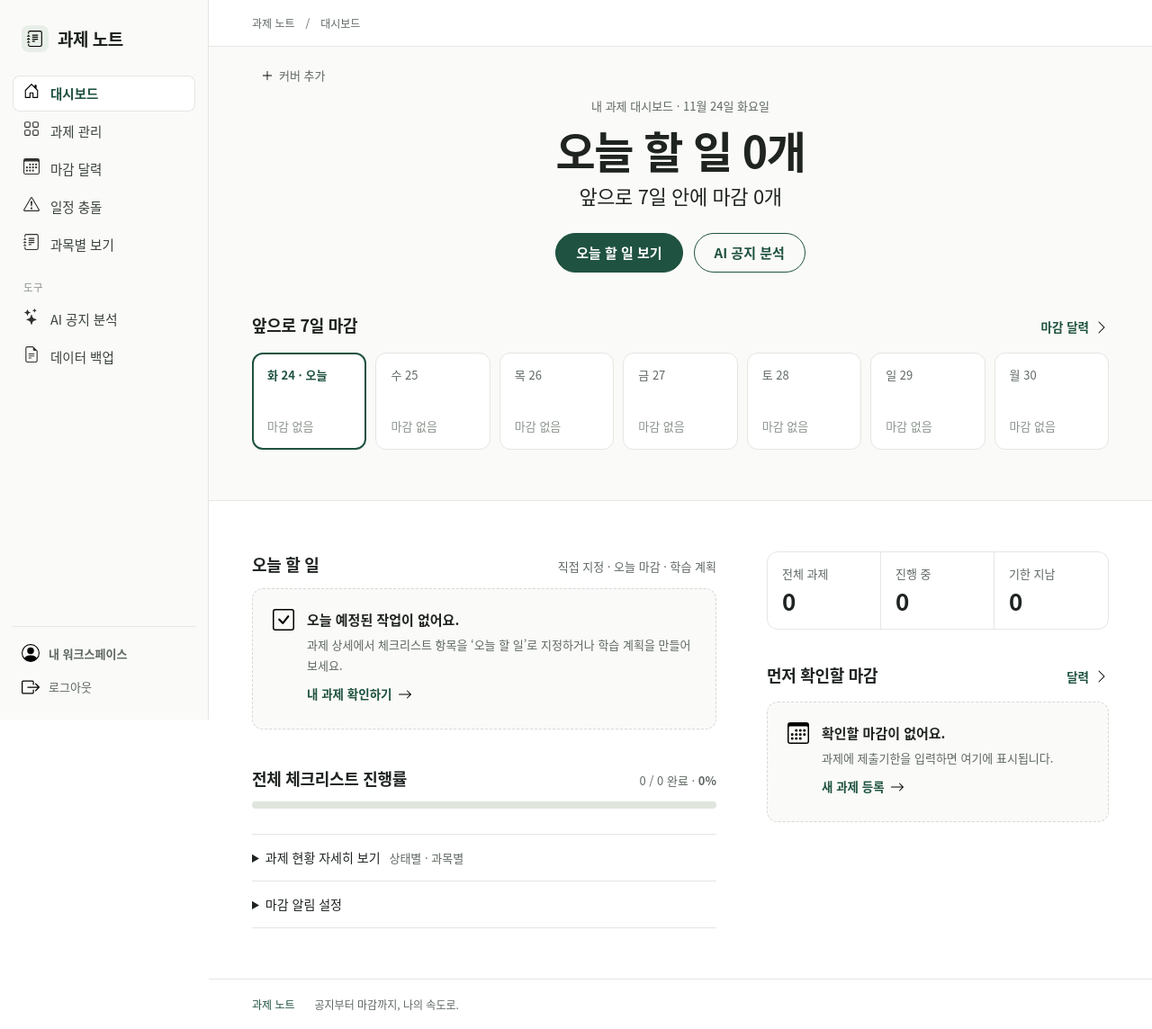
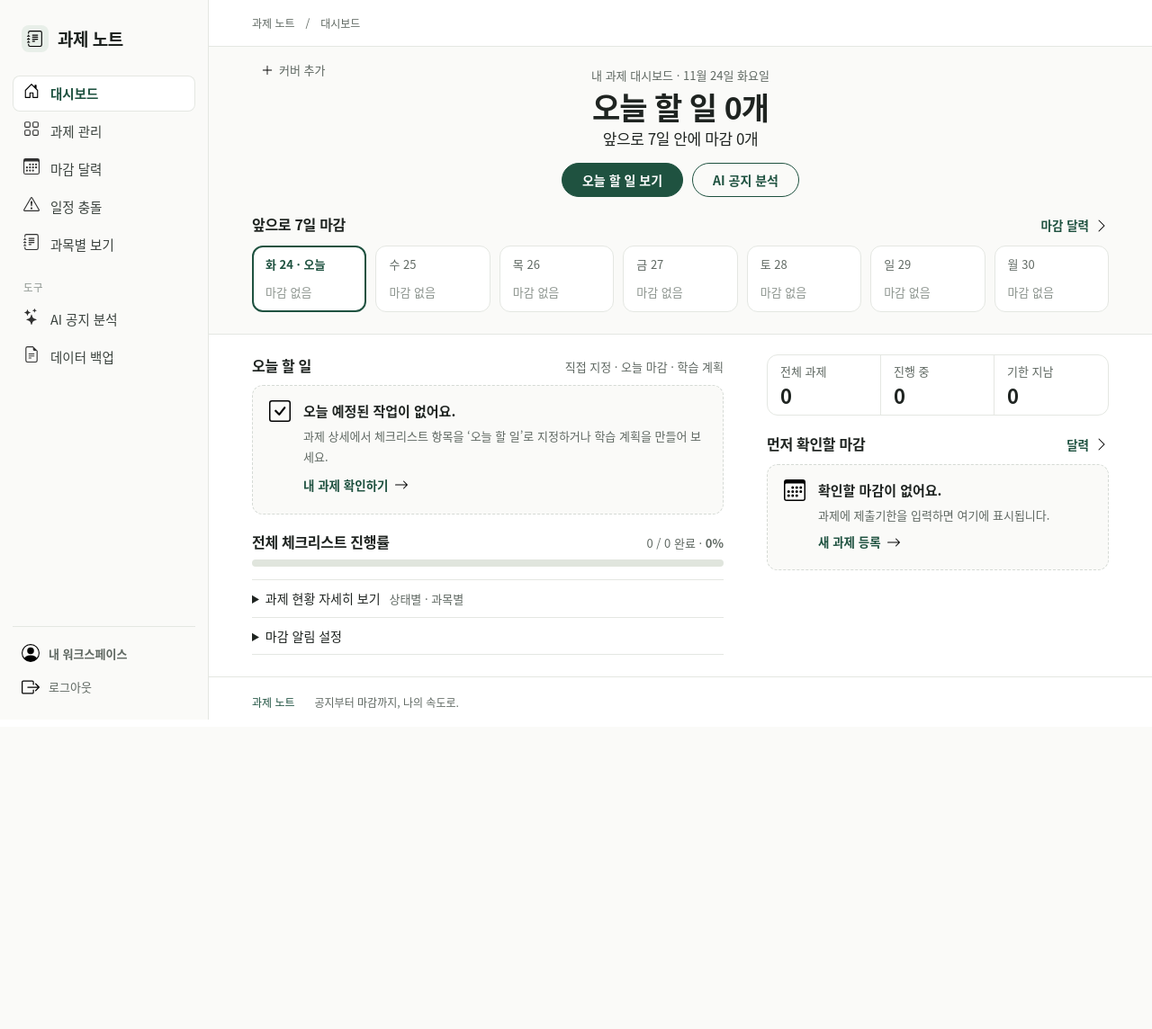
Before and after one commit to jongjong123alt/3rd-, a Flask app: page / in a window 1280 px wide. Shown: the whole page at 90% size. After the commit the page ends 800 px from the top, so only its background shows below. Run offline with Flask 3, Linux system fonts and the light colour scheme; the visitor is signed in with stand-in values (Sample User, id 1); data that the repository does not hold is empty.

Commit message:
Dashboard: compact spacing so all sections fit one screen
At 1440x900 and 1920x950 the hero, 7-day cards, today list, progress,
disclosures, summary and deadline timeline are all visible without
scrolling (sample data: 3 today items, 4 deadlines).

Co-Authored-By: Claude Opus 5.5 <noreply@anthropic.com>
Claude-Session: https://claude.ai/code/session_01T2rAALM4oYqPUfs2fbHRnG

```diff
--- a/static/css/ui.css
+++ b/static/css/ui.css
@@ -814,6 +814,117 @@ h3 {
   border-top: 1px solid var(--line);
 }
 
+/* ---------- Dashboard: compact so every section fits one screen ---------- */
+.dash .tile-inner {
+  padding-top: 22px;
+  padding-bottom: 24px;
+}
+.dash-hero h1 {
+  font-size: 34px;
+  letter-spacing: -1px;
+  margin: 4px 0 2px;
+}
+.dash-hero .workspace-eyebrow {
+  margin: 0;
+}
+.dash-tagline {
+  font-size: 17px;
+}
+.dash-actions {
+  margin: 14px 0 18px;
+  gap: 10px;
+}
+.dash-actions .pill {
+  min-height: 38px;
+  font-size: 14px;
+  padding-block: 6px;
+}
+.dash-section-head {
+  margin-bottom: 8px;
+}
+.dash-section-head h2 {
+  font-size: 16px;
+}
+.dash-section-head .text-link {
+  min-height: 28px;
+}
+.week-day a {
+  height: 100%;
+  box-sizing: border-box;
+  min-height: 74px;
+  gap: 8px;
+  padding: 10px 14px;
+}
+.week-day.week-today a {
+  padding: 9px 13px;
+}
+.week-day-count strong {
+  font-size: 24px;
+}
+.cover-add {
+  top: 10px;
+}
+.page-cover-actions {
+  top: 10px;
+}
+.cover-panel {
+  top: 46px;
+}
+.dash .tile-light .tile-inner {
+  padding-top: 22px;
+}
+.dash-grid {
+  gap: 48px;
+}
+.today-row {
+  padding: 4px 0;
+}
+.today-row a {
+  gap: 0;
+}
+.dash .overview-empty {
+  padding: 16px 18px;
+}
+.dash-progress {
+  margin-top: 18px;
+}
+.dash-progress .dash-section-head {
+  margin-bottom: 6px;
+}
+.dash .overview-disclosures {
+  margin-top: 14px;
+}
+.dash .overview-disclosures > details > summary {
+  min-height: 38px;
+  padding: 9px 0;
+}
+.dash .overview-stats {
+  margin-bottom: 18px;
+}
+.dash .overview-stats > a,
+.dash .overview-stats > a:first-child {
+  padding: 8px 14px;
+}
+.dash .overview-stats strong {
+  font-size: 22px;
+  line-height: 1.25;
+}
+.timeline-item a {
+  padding: 2px 0 8px;
+  gap: 0;
+  line-height: 1.4;
+}
+.timeline-item::before {
+  top: 8px;
+}
+.deadline-timeline::before {
+  top: 8px;
+  bottom: 14px;
+}
+.dash-aside .text-link {
+  min-height: 28px;
+}
+
 /* ---------- Tablet (768–1100px) ---------- */
 @media (max-width: 1100px) {
   .content,
```
